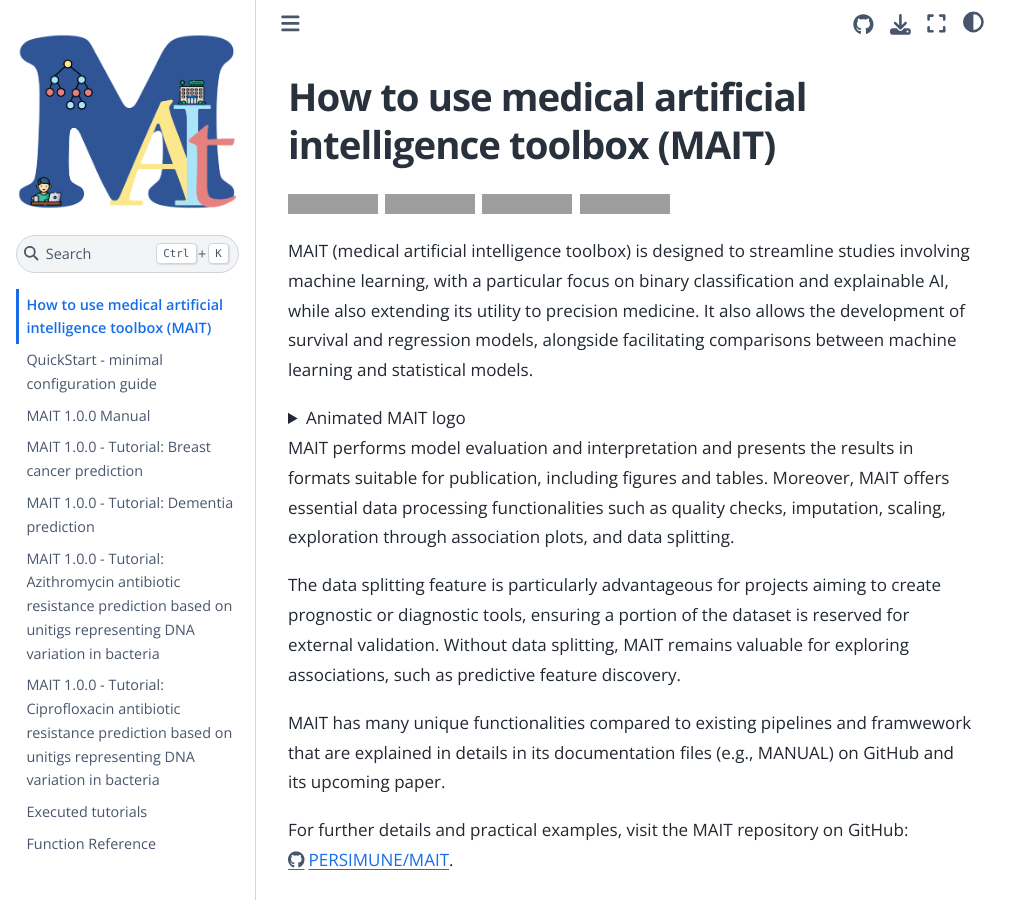
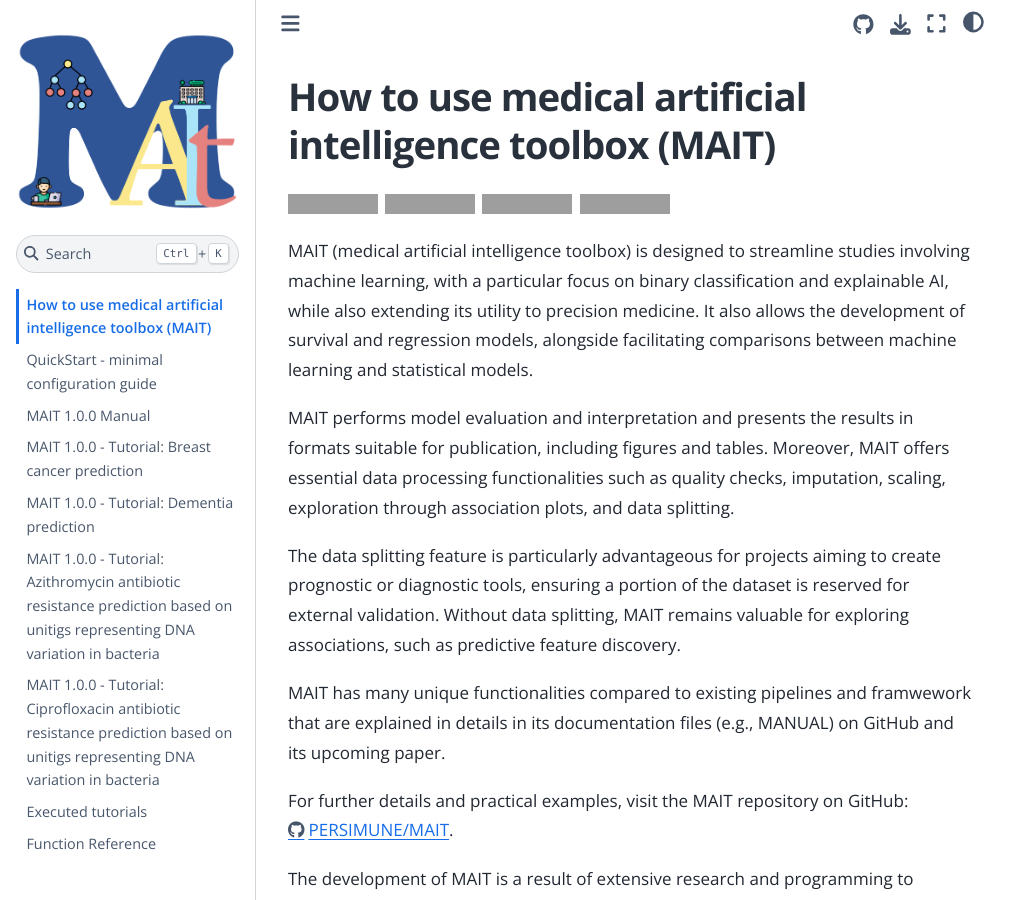
Before and after one commit to PERSIMUNE/MAIT, a Jupyter Book: the page built from Tutorials/book/intro.md, in a window 1280 px wide and 900 px high. Shown: the whole window, without its empty margins (0-1031 px from the left). Built offline with Jupyter Book 1.0.4 settings and Sphinx 7.4.7 and the Sphinx Book theme 1.1.4, drawn with Linux system fonts in a browser that asks for light colours; grey boxes are pictures that could not be loaded.

Commit message:
Remove extra animated-logo section from the book

```diff
--- a/Tutorials/book/intro.md
+++ b/Tutorials/book/intro.md
@@ -9,10 +9,6 @@
 
 MAIT (medical artificial intelligence toolbox) is designed to streamline studies involving machine learning, with a particular focus on binary classification and explainable AI, while also extending its utility to precision medicine. It also allows the development of survival and regression models, alongside facilitating comparisons between machine learning and statistical models.
 
-<details>
-<summary>Animated MAIT logo</summary>
-<p align="center"><img src="https://raw.githubusercontent.com/PERSIMUNE/MAIT/main/MAITlogo.gif" alt="Original animated MAIT logo" width="260" loading="lazy" /></p>
-</details>
 
 MAIT performs model evaluation and interpretation and presents the results in formats suitable for publication, including figures and tables. Moreover, MAIT offers essential data processing functionalities such as quality checks, imputation, scaling, exploration through association plots, and data splitting.
 
```
Also changed, not shown: 1 other file.
